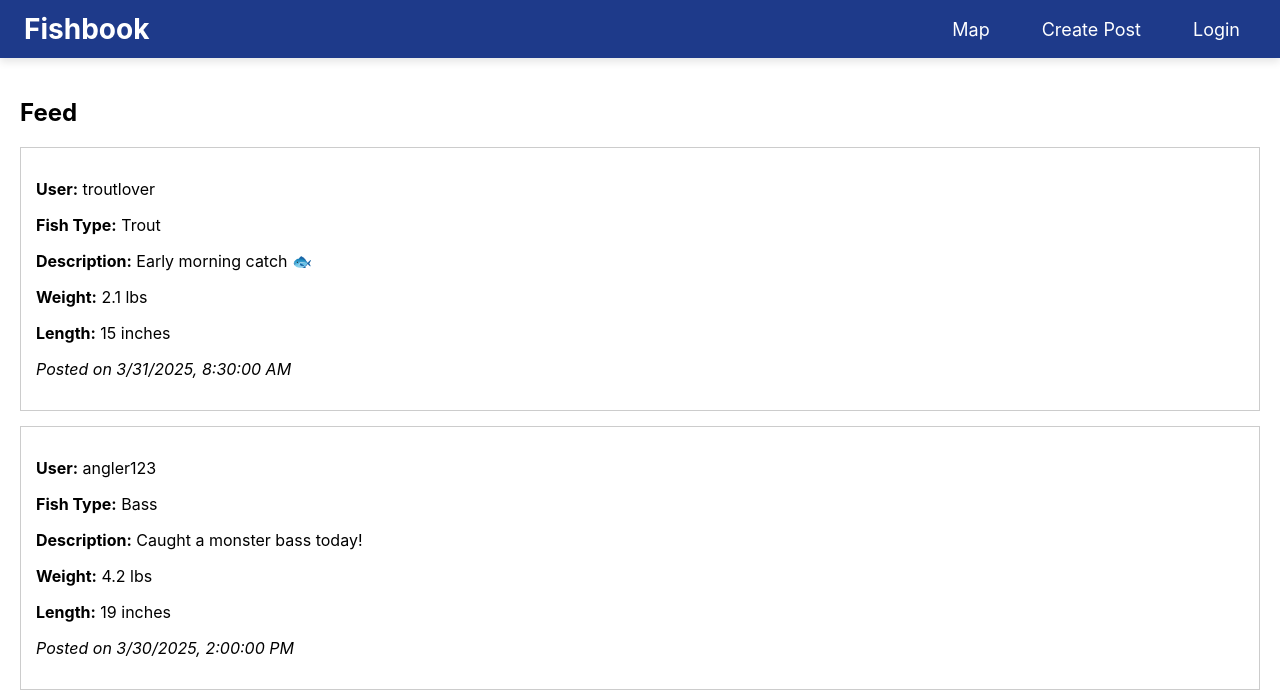
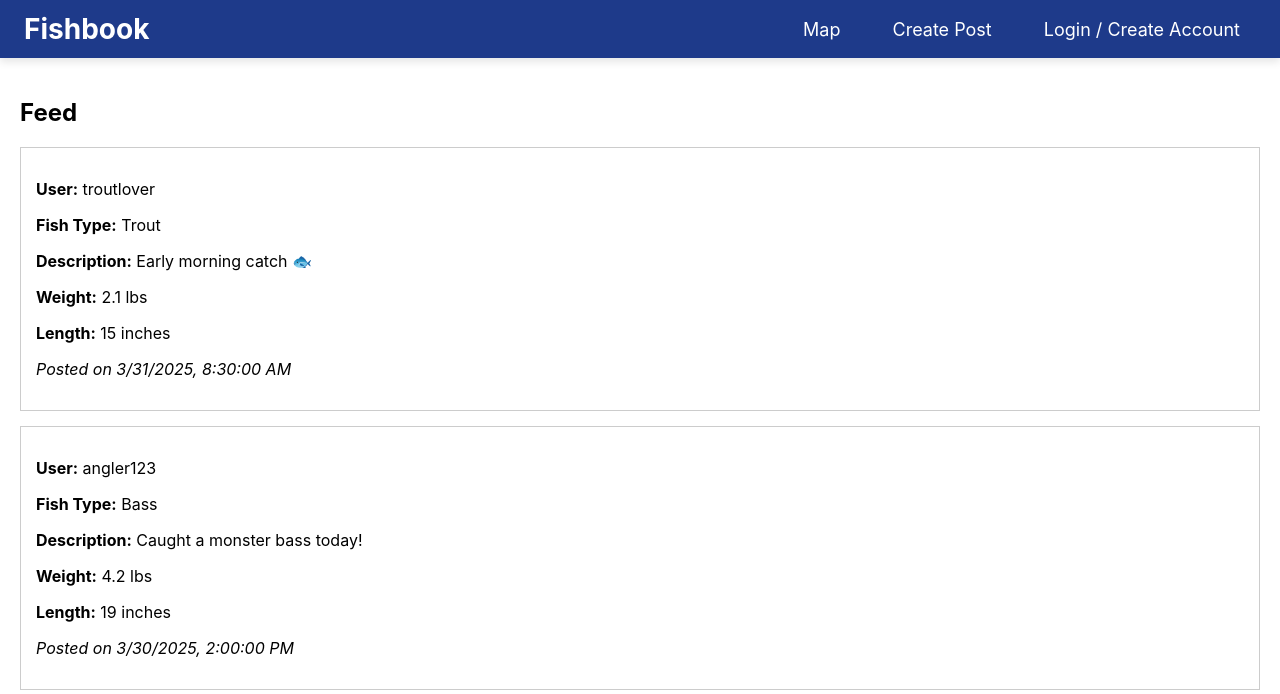
Before and after one commit to SLee413/fishbook, a React (Create React App) app in the folder frontend/: page / in a window 1280 px wide. Shown: the top 694 px of the page. Built offline with nearby package versions, Linux system fonts and the light colour scheme.

Commit message:
header change

```diff
--- a/frontend/src/components/Header.jsx
+++ b/frontend/src/components/Header.jsx
@@ -22,7 +22,7 @@ const Header = ({ isLoggedIn }) => {
             {isLoggedIn ? (
               <Link to="/account/edit" className={styles.navLink}>Account</Link>
             ) : (
-              <Link to="/login" className={styles.navLink}>Login</Link>
+              <Link to="/login" className={styles.navLink}>Login / Create Account</Link>
             )}
           </li>
         </ul>
```
